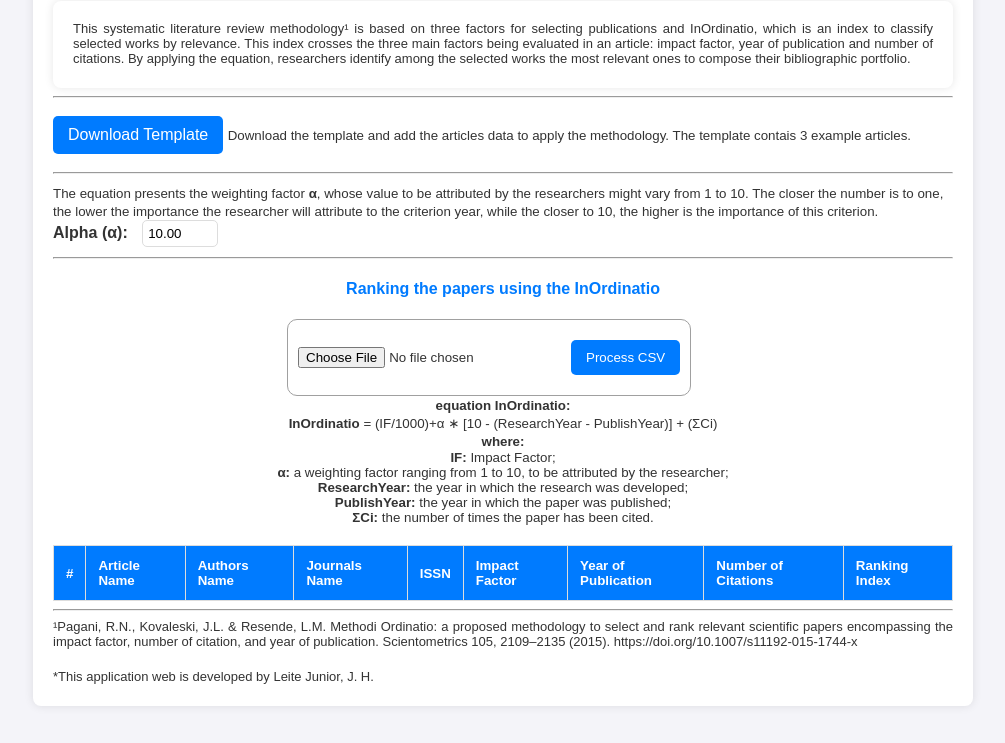
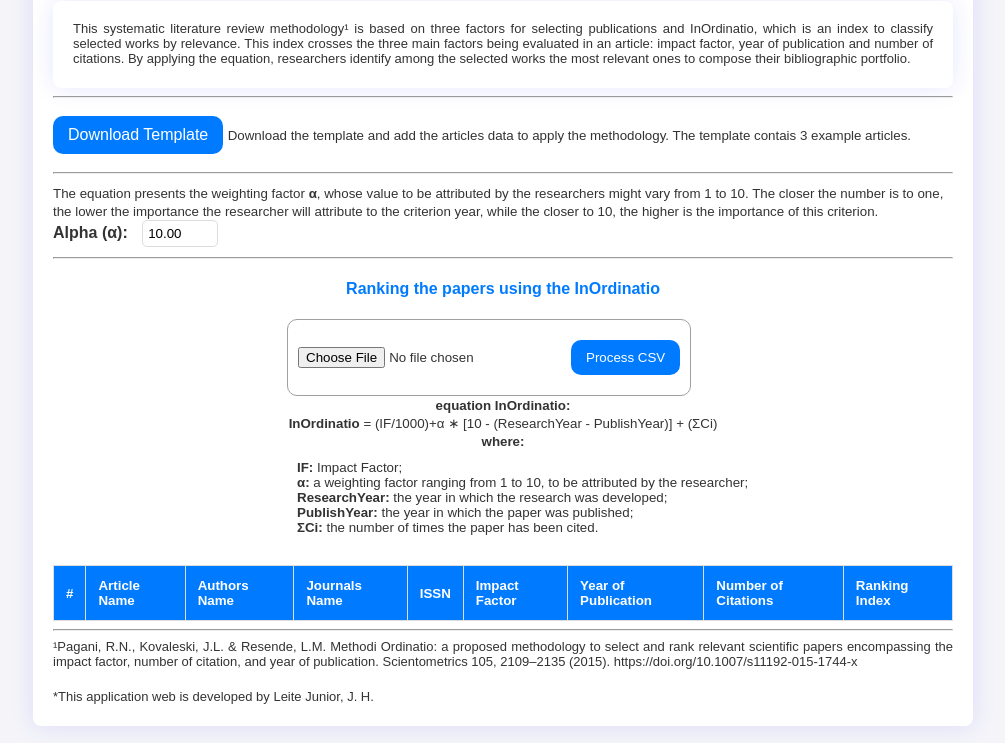
Before and after one commit to jhugolj/ordinatio-teste, a plain HTML site: page Index.html in a window 1280 px wide. Shown: the part 119-862 px from the top of the page, without its empty margins (137-1142 px from the left). Drawn offline with Linux system fonts and the light colour scheme.

Commit message:
Update styles.css

```diff
--- a/styles.css
+++ b/styles.css
@@ -11,7 +11,7 @@ body {
     background: white;
     padding: 20px;
     border-radius: 8px;
-    box-shadow: 0 0 10px rgba(0, 0, 0, 0.1);
+    box-shadow: 0 0 25px rgba(0, 4, 255, 0.1);
 }
 h1 {
     text-align: center;
@@ -46,9 +46,10 @@ tr:nth-child(even) {
     background-color: #007BFF;
     color: white;
     text-decoration: none;
-    border-radius: 5px;
+    border-radius: 10px;
     border: none;
     cursor: pointer;
+    box-align: center;
 }
 .download-link:hover, button:hover {
     background-color: #0056b3;
@@ -106,3 +107,8 @@ input[type="file"] {
     text-align: center;
     box-align: center;
     }
+.equation-content {
+    padding: 10px;
+    margin-left: 26%;
+    text-align:left;
+}
```
